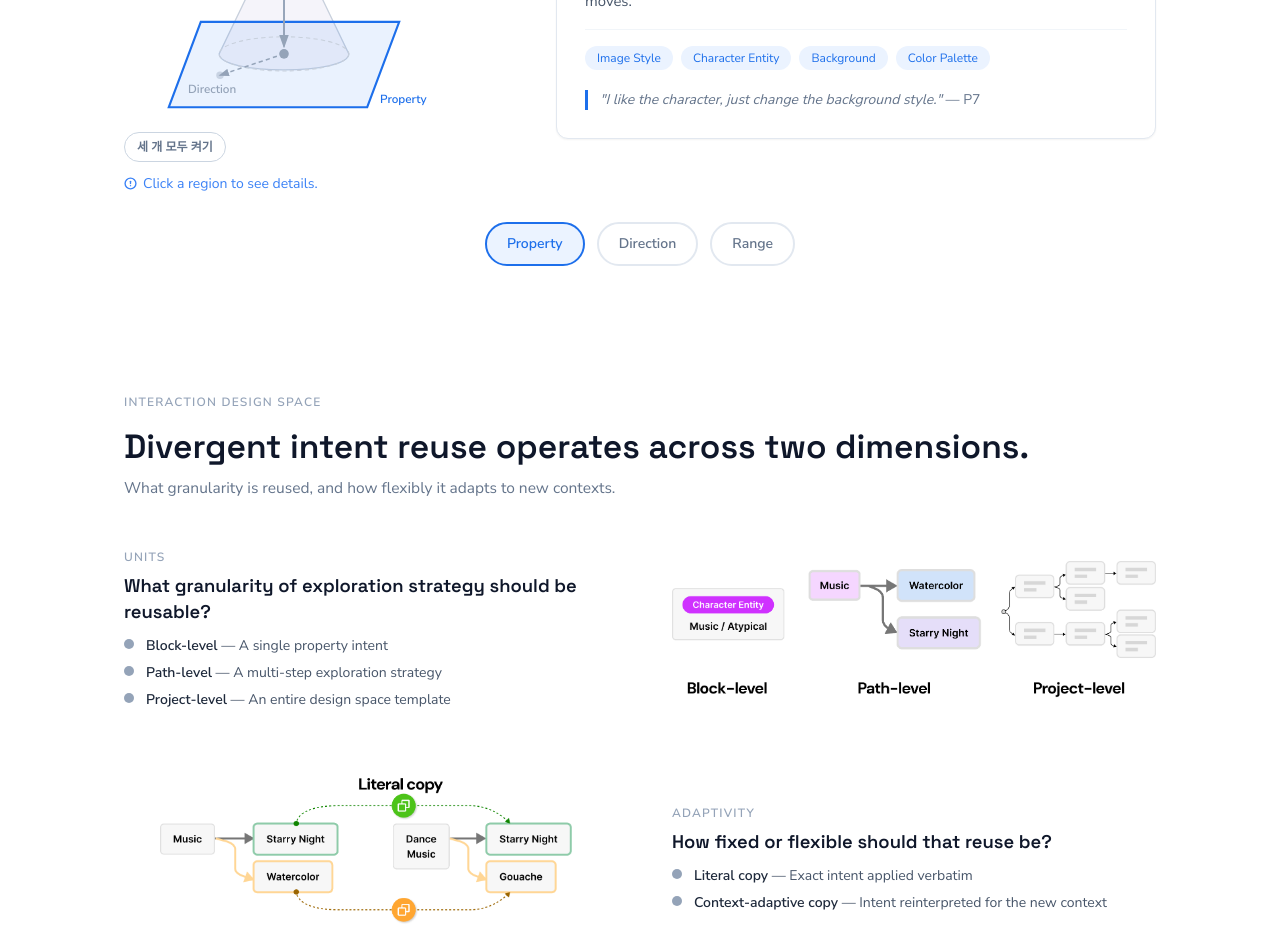
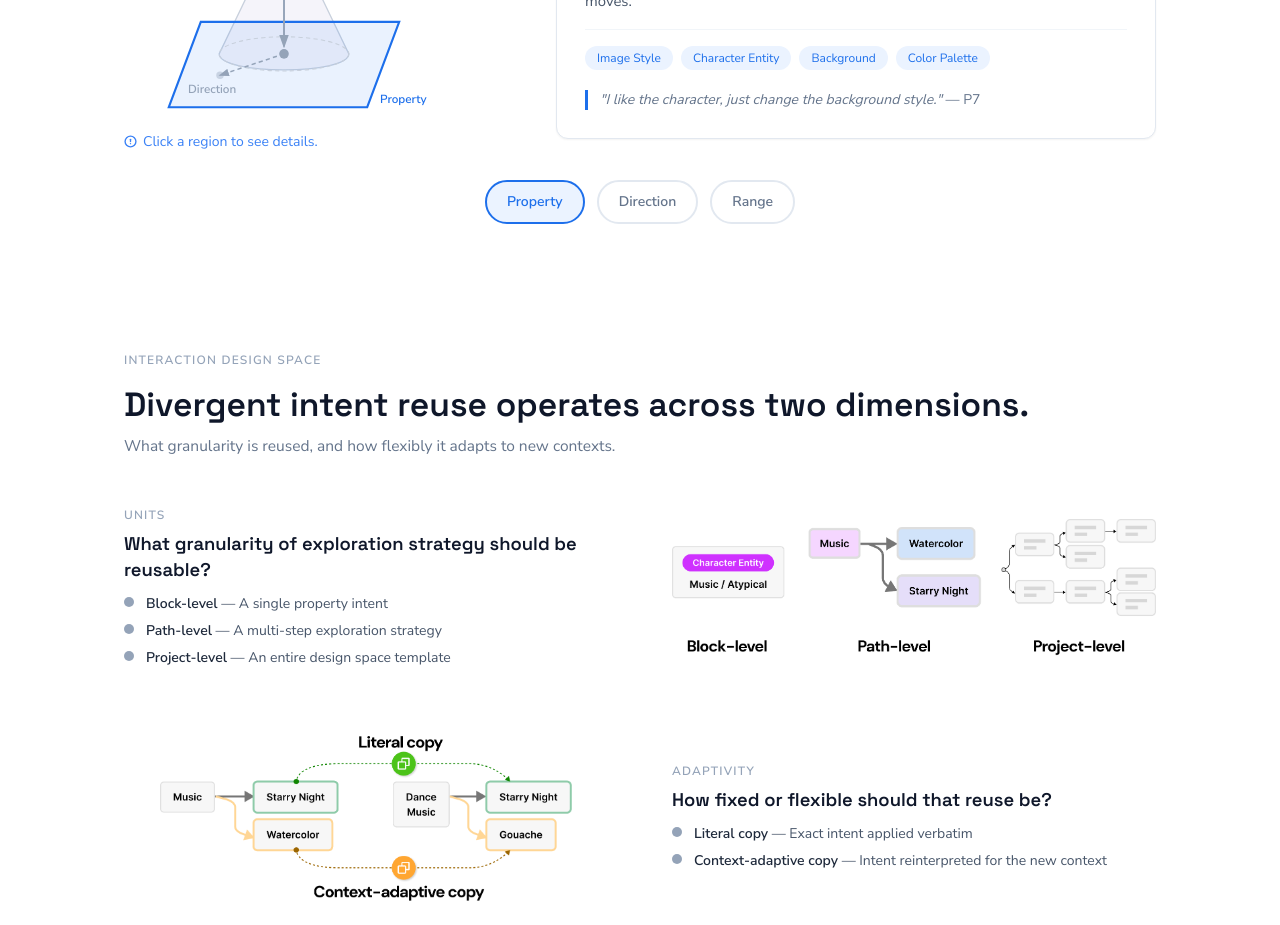
Before and after one commit to kixlab/ideablocks-website, a Next.js app: page / in a window 1280 px wide. Shown: the part 1860-2785 px from the top of the page. Built offline with nearby package versions, Linux system fonts and the light colour scheme.

Commit message:
Removing highlightAll prop and related logic

```diff
--- a/components/PDR.tsx
+++ b/components/PDR.tsx
@@ -43,38 +43,23 @@ const config = {
   },
 } as const;
 
-// ──────────────────────────────────────────────
-// Cone SVG
-// ──────────────────────────────────────────────
 function ConeDiagram({
   selected,
   onSelect,
   rangePos,
-  highlightAll,
 }: {
   selected: Component;
   onSelect: (c: Component) => void;
   rangePos: number;
-  highlightAll: boolean;
 }) {
-  const isActive = (c: Component) => highlightAll || selected === c;
+  const isActive = (c: Component) => selected === c;
   const gray = "#94A3B8";
   const grayLight = "#C8D0DC";
   const { property: p, direction: d, range: r } = config;
 
-  // Cone half-width driven by slider: narrow (20) at Typical, wide (80) at Atypical
   const hw = 20 + (rangePos / 100) * 60;
   const coneLeft = 150 - hw;
   const coneRight = 150 + hw;
-
-  // Layout (viewBox 0 0 300 210):
-  // Property  = parallelogram plane in perspective (bottom)
-  // Range     = teardrop cone rising upward from the plane center
-  // Direction = arrow lying on the plane surface
-
-  // Plane corners: TL(72,118) TR(258,118) BR(228,198) BL(42,198)
-  // Cone base ellipse: cx=150, cy=148, rx=65, ry=16
-  // Cone peak: (150, 22)
 
   const FONT = "var(--font-epilogue), sans-serif";
 
@@ -95,7 +80,6 @@ function ConeDiagram({
         </marker>
       </defs>
 
-      {/* ── Range teardrop cone (drawn first so plane overlaps base) ── */}
       <path
         d={`M ${coneLeft} 148 L 150 22 L ${coneRight} 148 C ${coneRight} 168, ${coneLeft} 168, ${coneLeft} 148 Z`}
         fill={isActive("range") ? "rgba(110,48,216,0.13)" : "rgba(200,192,225,0.18)"}
@@ -104,7 +88,6 @@ function ConeDiagram({
         style={{ transition: "d 0.05s ease, fill 0.25s ease, stroke 0.25s ease" }}
       />
 
-      {/* ── Property plane (parallelogram, drawn over cone base) ── */}
       <path
         d="M 42 198 L 72 118 L 258 118 L 228 198 Z"
         fill={isActive("property") ? "rgba(29,111,235,0.09)" : "rgba(200,208,220,0.25)"}
@@ -113,7 +96,6 @@ function ConeDiagram({
         style={{ transition: "all 0.25s ease" }}
       />
 
-      {/* ── Cone base ellipse on the plane surface ── */}
       <ellipse
         cx="150"
         cy="148"
@@ -126,7 +108,6 @@ function ConeDiagram({
         style={{ transition: "rx 0.05s ease, stroke 0.25s ease, stroke-width 0.25s ease" }}
       />
 
-      {/* ── Direction: initial axis (cone peak → origin) ── */}
       <line
         x1="150"
         y1="22"
@@ -138,7 +119,6 @@ function ConeDiagram({
         style={{ transition: "all 0.25s ease" }}
       />
 
-      {/* ── Direction: exploration drift (origin → shifted point on plane) ── */}
       <line
         x1="150"
         y1="148"
@@ -151,7 +131,6 @@ function ConeDiagram({
         style={{ transition: "all 0.25s ease" }}
       />
 
-      {/* ── Origin dot ── */}
       <circle
         cx="150"
         cy="148"
@@ -160,7 +139,6 @@ function ConeDiagram({
         style={{ transition: "fill 0.25s ease" }}
       />
 
-      {/* ── Drift endpoint dot (Direction only) ── */}
       <circle
         cx="90"
         cy="168"
@@ -170,7 +148,6 @@ function ConeDiagram({
         style={{ transition: "all 0.25s ease" }}
       />
 
-      {/* ── Hit areas ── */}
       <path
         d="M 42 198 L 72 118 L 258 118 L 228 198 Z"
         fill="transparent"
@@ -183,7 +160,6 @@ function ConeDiagram({
         className="cursor-pointer"
         onClick={() => onSelect("range")}
       />
-      {/* Direction hit areas drawn last so they sit on top of the cone */}
       <rect
         x="78"
         y="140"
@@ -203,7 +179,6 @@ function ConeDiagram({
         onClick={() => onSelect("direction")}
       />
 
-      {/* ── Labels (drawn last so they sit above hit areas and receive clicks) ── */}
       <text
         x="240"
         y="194"
@@ -249,9 +224,6 @@ function ConeDiagram({
   );
 }
 
-// ──────────────────────────────────────────────
-// Typicality Slider (visual only)
-// ──────────────────────────────────────────────
 function TypicalitySlider({ pos, onChange }: { pos: number; onChange: (v: number) => void }) {
   const trackRef = useRef<HTMLDivElement>(null);
   const dragging = useRef(false);
@@ -284,7 +256,6 @@ function TypicalitySlider({ pos, onChange }: { pos: number; onChange: (v: number
       window.removeEventListener("mouseup", onUp);
       window.removeEventListener("touchend", onUp);
     };
-    // eslint-disable-next-line react-hooks/exhaustive-deps
   }, []);
 
   return (
@@ -315,9 +286,6 @@ function TypicalitySlider({ pos, onChange }: { pos: number; onChange: (v: number
   );
 }
 
-// ──────────────────────────────────────────────
-// Panel content per component
-// ──────────────────────────────────────────────
 function PanelContent({
   component,
   rangePos,
@@ -367,14 +335,10 @@ function PanelContent({
   );
 }
 
-// ──────────────────────────────────────────────
-// Main PDR section
-// ──────────────────────────────────────────────
 export function PDR() {
   const [selected, setSelected] = useState<Component>("property");
   const [pulseTabs, setPulseTabs] = useState(false);
   const [rangePos, setRangePos] = useState(68);
-  const [highlightAll, setHighlightAll] = useState(false);
 
   useEffect(() => {
     const timer = setTimeout(() => setPulseTabs(true), 1600);
@@ -382,10 +346,7 @@ export function PDR() {
   }, []);
 
   const tabComponents: Component[] = ["property", "direction", "range"];
-  const handleSelect = (comp: Component) => {
-    setHighlightAll(false);
-    setSelected(comp);
-  };
+  const handleSelect = (comp: Component) => setSelected(comp);
 
   return (
     <section id="pdr" className="py-16 bg-paper">
@@ -401,31 +362,14 @@ export function PDR() {
           space a designer intends to explore.
         </p>
 
-        {/* Layout: SVG (left) + Panel (right) */}
         <div className="grid grid-cols-1 md:grid-cols-[2fr_3fr] gap-8 items-start mb-7">
-          {/* Left: SVG */}
           <div className="md:sticky" style={{ top: "calc(var(--nav-h) + 24px)" }}>
             <div className="flex justify-center md:justify-start">
               <ConeDiagram
                 selected={selected}
                 onSelect={handleSelect}
                 rangePos={rangePos}
-                highlightAll={highlightAll}
               />
-            </div>
-            <div className="mt-3 flex justify-center md:justify-start">
-              <button
-                type="button"
-                onClick={() => setHighlightAll((v) => !v)}
-                className="px-3 py-1.5 rounded-full border text-xs font-semibold transition-colors"
-                style={
-                  highlightAll
-                    ? { borderColor: "#1D6FEB", color: "#1D6FEB", background: "#EBF3FF" }
-                    : { borderColor: "#CBD5E1", color: "#64748B", background: "white" }
-                }
-              >
-                {highlightAll ? "전체 강조 끄기" : "세 개 모두 켜기"}
-              </button>
             </div>
             <GuideHint
               text="Click a region to see details."
@@ -433,7 +377,6 @@ export function PDR() {
             />
           </div>
 
-          {/* Right: Description panel */}
           <div className="bg-white border border-slate-200 rounded-xl p-7 min-h-[240px] shadow-sm">
             {tabComponents.map((comp) => (
               <div key={comp} style={{ display: comp === selected ? "block" : "none" }}>
@@ -443,7 +386,6 @@ export function PDR() {
           </div>
         </div>
 
-        {/* P / D / R Tabs */}
         <div className="flex flex-wrap justify-center gap-3">
           {tabComponents.map((comp) => {
             const c = config[comp];
```
